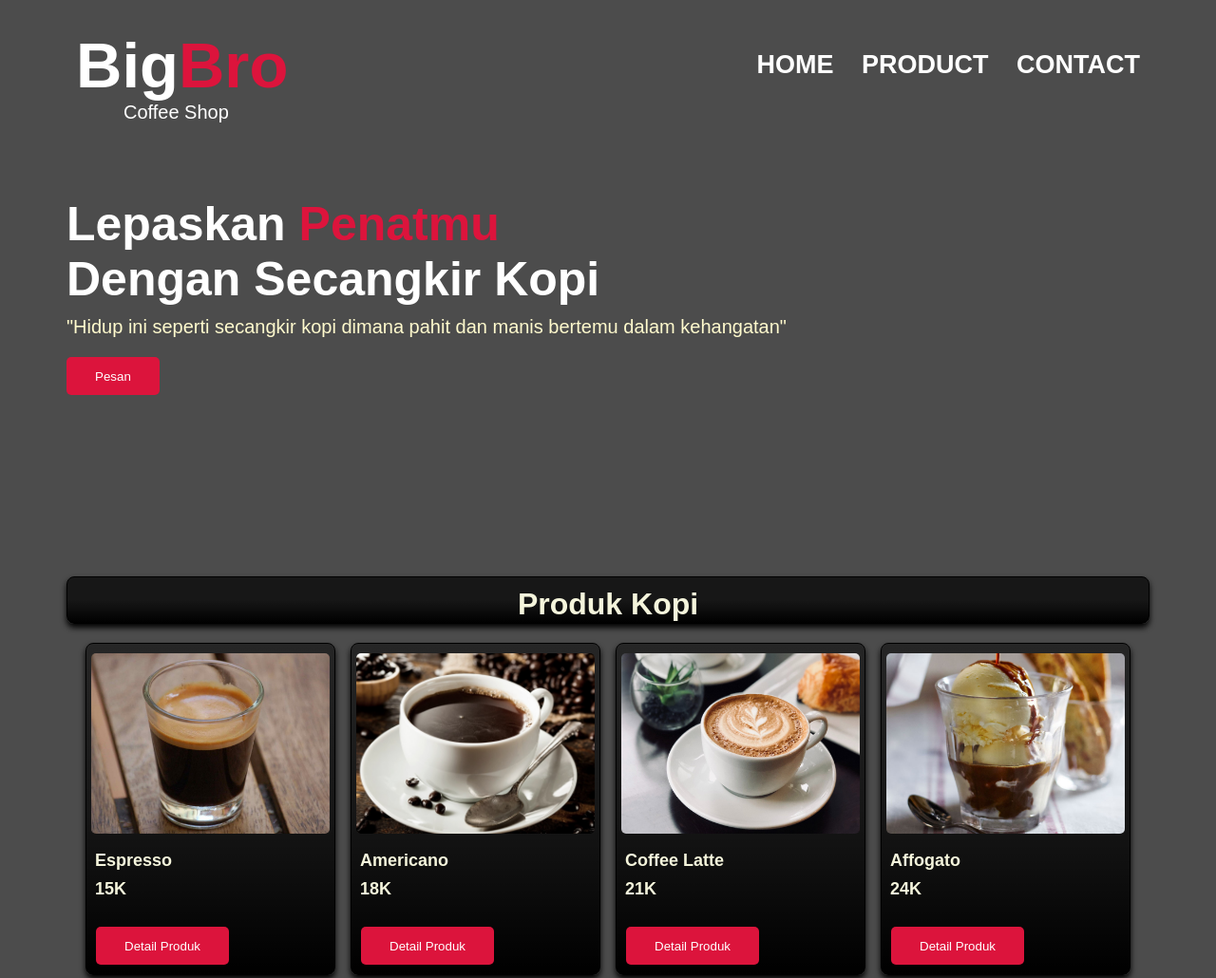
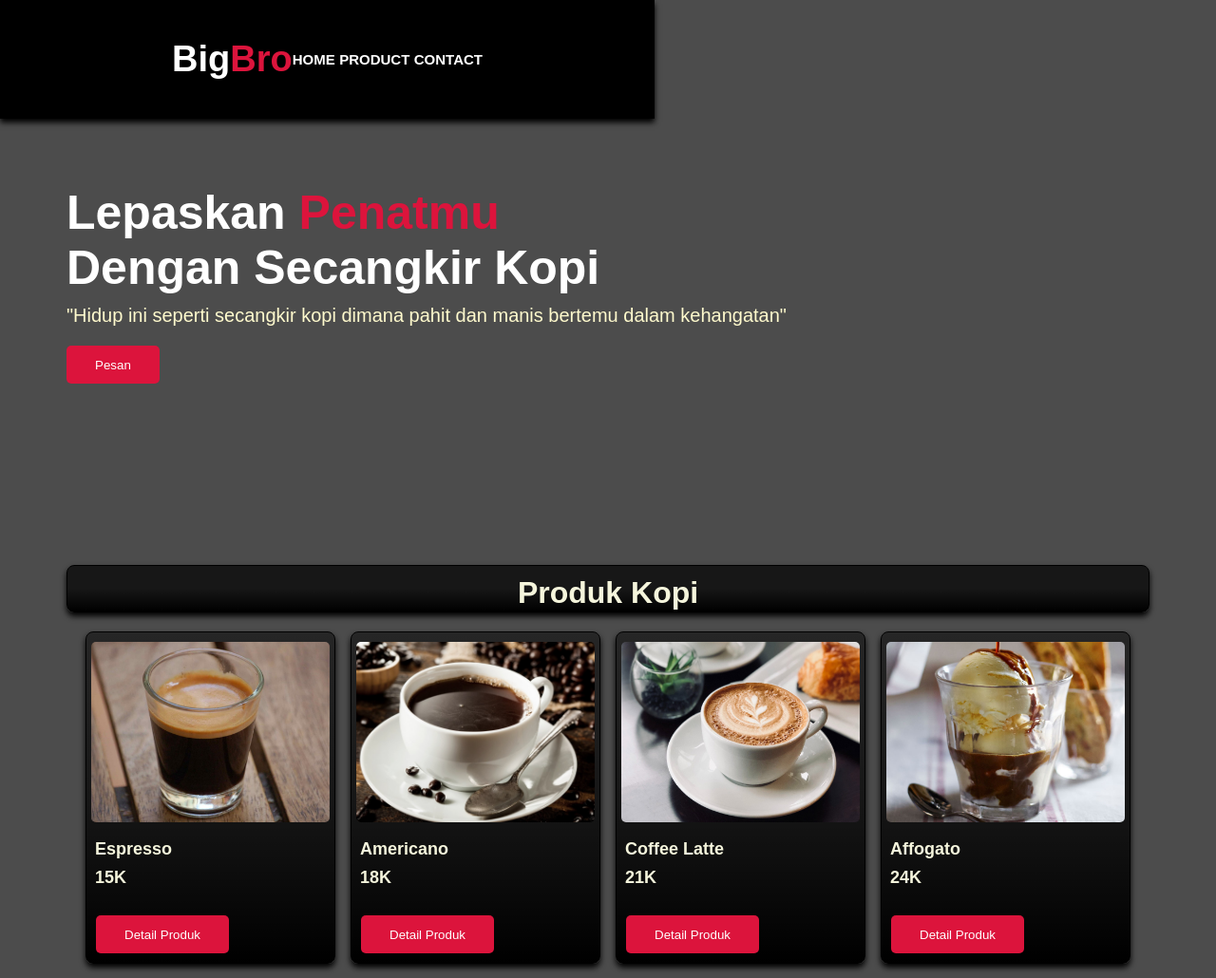
Before and after one commit to Slinzee/BigBro-Coffeeshop-edit, a plain HTML site: page index.html in a window 1280 px wide. Shown: the top 1030 px of the page at 95% size. Drawn offline with Linux system fonts and the light colour scheme.

Commit message:
perubahan navbar

```diff
--- a/index.html
+++ b/index.html
@@ -11,7 +11,6 @@
     <div class="container">
       <div class="nav-bar">
         <h1 class="title">Big<span>Bro</span></h1>
-        <p>Coffee Shop</p>
         <ul class="menu">
           <li><a href="#home"> HOME</a></li>
           <li><a href="#product">PRODUCT</a></li>
--- a/style.css
+++ b/style.css
@@ -15,32 +15,27 @@ body {
   font-family: Arial, Helvetica, sans-serif;
 } /*Mainnya*/
 
-/* STYLE HOME */
-
 .nav-bar {
-  display: flex;
+  background: black;
+  display: inline-flex;
+  top: 0;
+  z-index: 1000;
+  position: sticky;
   align-items: center;
+  border: 1px solid;
+  box-shadow: 0 4px 6px black;
   justify-content: space-between;
-  padding: 30px 80px;
+  padding: 40px 180px;
 }
 
 .nav-bar .title {
   color: #fff;
-  font-size: 67px;
+  font-size: 38px;
   font-weight: 600;
 }
 
 span {
   color: crimson;
-}
-
-.nav-bar p {
-  position: absolute;
-  margin-top: 100px;
-  margin-left: 50px;
-  color: #fff;
-  font-size: 20px;
-  font-weight: 500;
 }
 
 .menu li {
@@ -51,9 +46,8 @@ span {
 .menu li a {
   text-decoration: none;
   color: #fff;
-  font-size: 27px;
+  font-size: 15px;
   font-weight: 600;
-  margin-left: 25px;
   transition: 0.4s ease;
 }
 
@@ -62,7 +56,7 @@ span {
   padding: 8px 18px;
   border: 2px solid #fff;
 }
-
+/* STYLE HOME */
 /* STYLE BUTTON HOME */
 
 #home {
@@ -109,7 +103,7 @@ span {
 .product-title {
   height: 50px;
   text-align: center;
-  background: linear-gradient(rgba(0,0,0,0.7),rgba(0,0,0,0.7),black);
+  background: linear-gradient(rgba(0, 0, 0, 0.7), rgba(0, 0, 0, 0.7), black);
   border: 1px solid;
   border-radius: 8px;
   box-shadow: 0 4px 6px black;
@@ -118,7 +112,7 @@ span {
 }
 
 .product-title h1 {
-    color: #f5f5dc;
+  color: #f5f5dc;
 }
 
 .product-grid {
@@ -129,7 +123,7 @@ span {
 }
 
 .product-item {
-  background: linear-gradient(rgba(0,0,0,0.5),rgba(0,0,0,0.7),black);
+  background: linear-gradient(rgba(0, 0, 0, 0.5), rgba(0, 0, 0, 0.7), black);
   border: 1px solid;
   border-radius: 8px;
   box-shadow: 0 4px 6px black;
```
